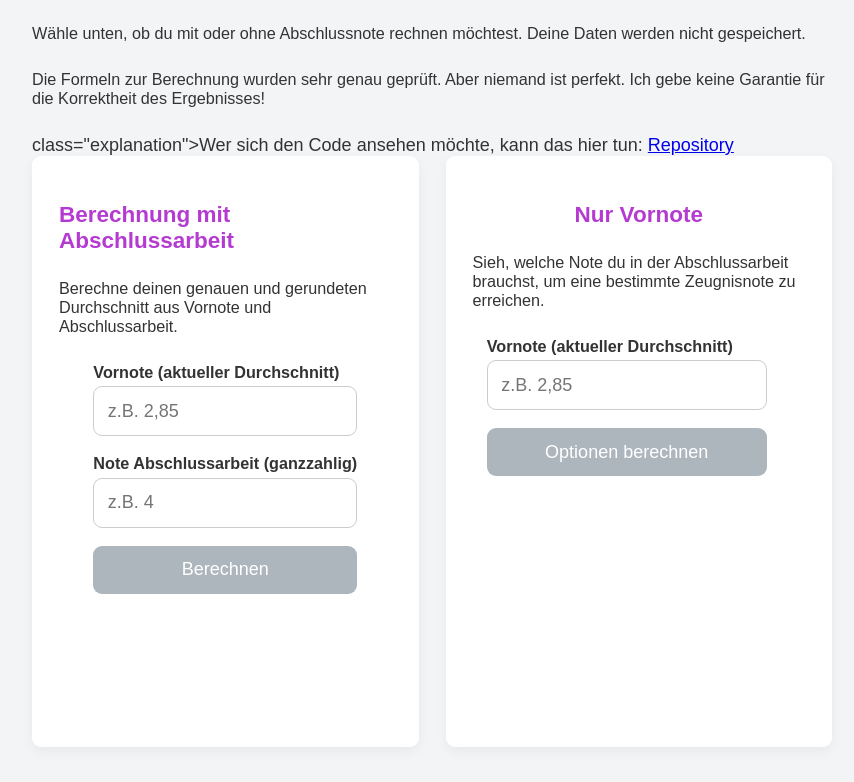
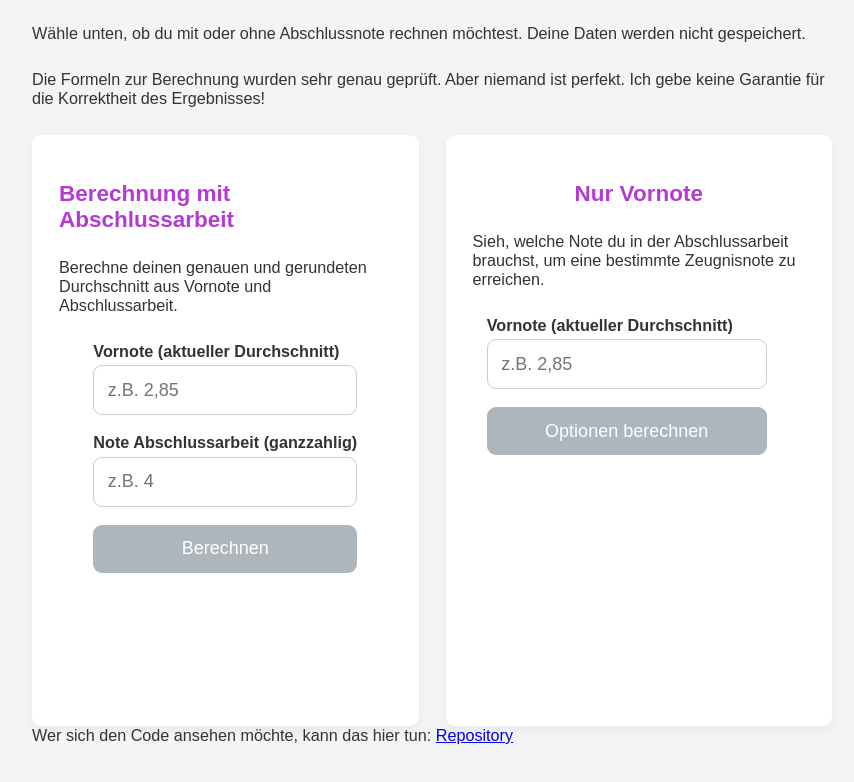
Before and after one commit to chrismuella/Notenrechner, a plain HTML site: page index.html in a window 1280 px wide. Shown: the part 96-878 px from the top of the page, without its empty margins (208-1062 px from the left). Drawn offline with Linux system fonts and the light colour scheme.

Commit message:
Update index.html

```diff
--- a/index.html
+++ b/index.html
@@ -159,9 +159,6 @@
     <h1>Notenrechner</h1>
     <p class="explanation">Wähle unten, ob du mit oder ohne Abschlussnote rechnen möchtest. Deine Daten werden nicht gespeichert.</p>
 <p class="explanation">Die Formeln zur Berechnung wurden sehr genau geprüft. Aber niemand ist perfekt. Ich gebe keine Garantie für die Korrektheit des Ergebnisses!</p>
-    <div> class="explanation">Wer sich den Code ansehen möchte, kann das hier tun:
-    <a href="https://github.com/chrismuella/Notenrechner" target:"_blank" title="Repository">Repository</a>
-      </div>
 
     <div class="calc-container">
       <!-- Box 1: Standardverfahren -->
@@ -193,6 +190,9 @@
         <div class="ergebnis" aria-live="polite" id="altErgebnis"></div>
       </section>
     </div>
+    <div class="explanation">Wer sich den Code ansehen möchte, kann das hier tun:
+    <a href="https://github.com/chrismuella/Notenrechner" target:"_blank" title="Repository">Repository</a>
+      </div>
   </main>
 
   <script>
```
